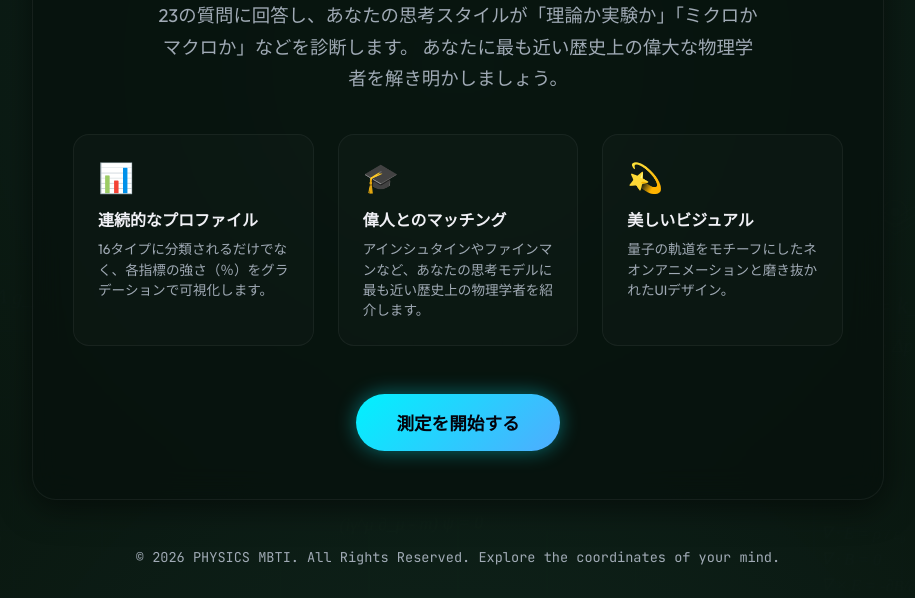
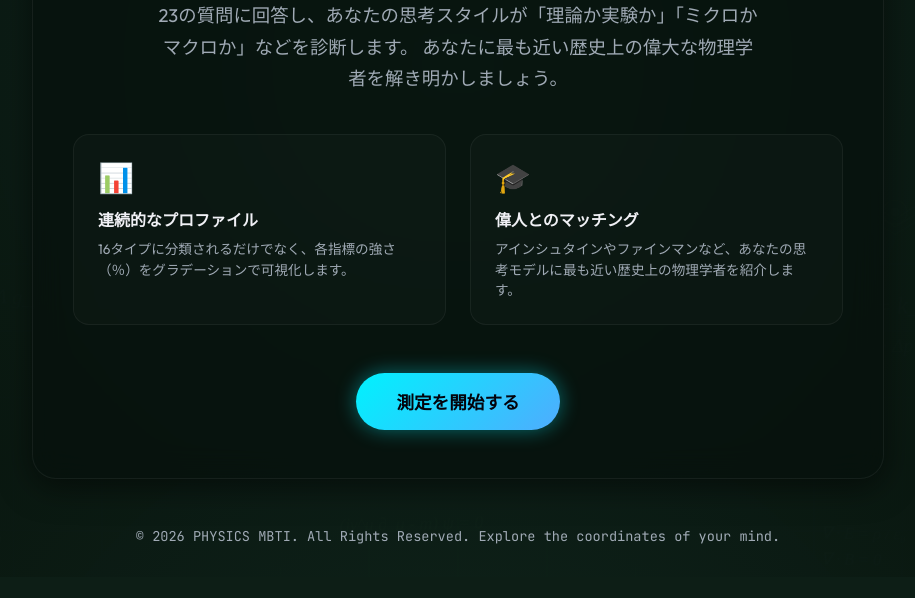
Before and after one commit to nazeyama-phys/physics-mbti, a plain HTML site: page index.html in a window 1280 px wide. Shown: the part 336-934 px from the top of the page, without its empty margins (182-1097 px from the left). After the commit the page ends 913 px from the top, so only its background shows below. Drawn offline with Linux system fonts and the light colour scheme.

Commit message:
style: remove visual description card from intro

```diff
--- a/js/app.js
+++ b/js/app.js
@@ -75,11 +75,7 @@ function renderIntro() {
         <h3>偉人とのマッチング</h3>
         <p>アインシュタインやファインマンなど、あなたの思考モデルに最も近い歴史上の物理学者を紹介します。</p>
       </div>
-      <div class="feature-card">
-        <div class="feature-icon">💫</div>
-        <h3>美しいビジュアル</h3>
-        <p>量子の軌道をモチーフにしたネオンアニメーションと磨き抜かれたUIデザイン。</p>
-      </div>
+
     </div>
 
     <button id="start-btn" class="btn btn-primary">測定を開始する</button>
--- a/style.css
+++ b/style.css
@@ -268,7 +268,7 @@ main#app {
 
 .feature-grid {
   display: grid;
-  grid-template-columns: repeat(3, 1fr);
+  grid-template-columns: repeat(2, 1fr);
   gap: 1.5rem;
   margin-bottom: 3rem;
   text-align: left;
```
